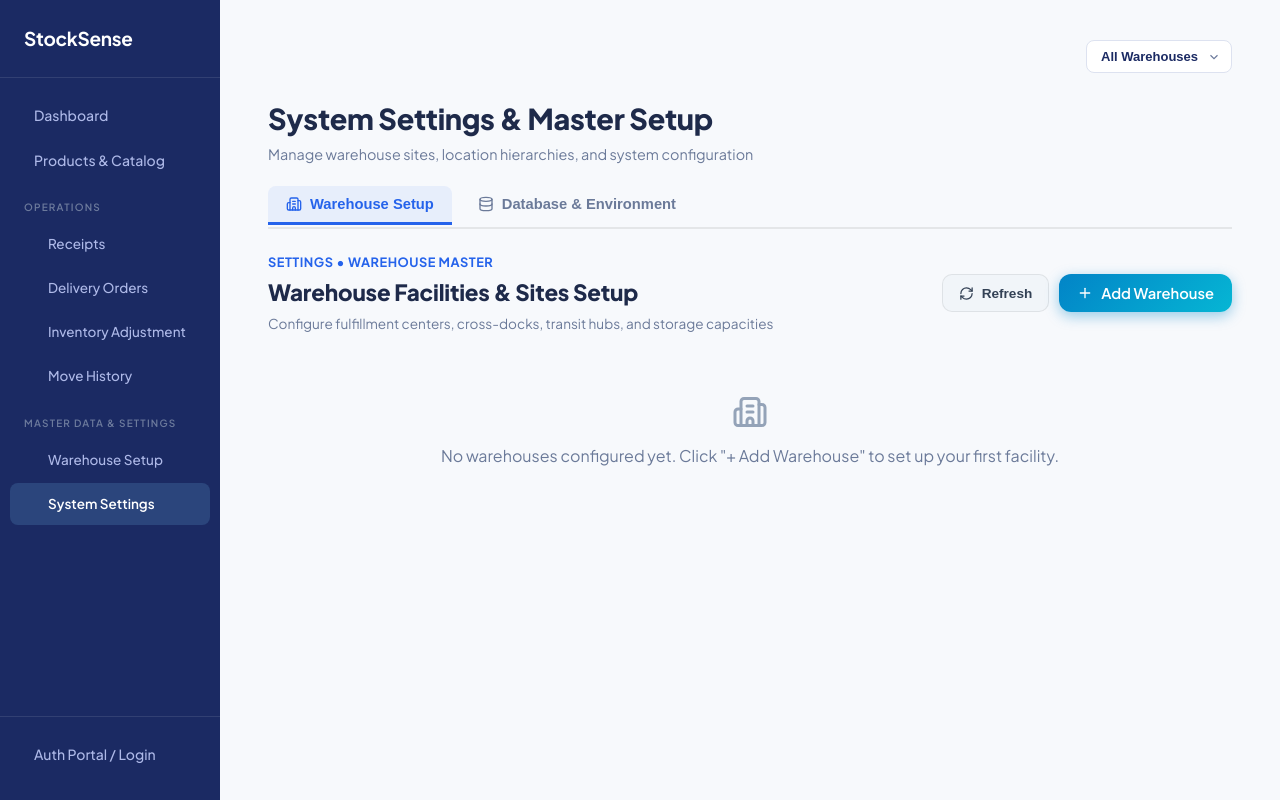
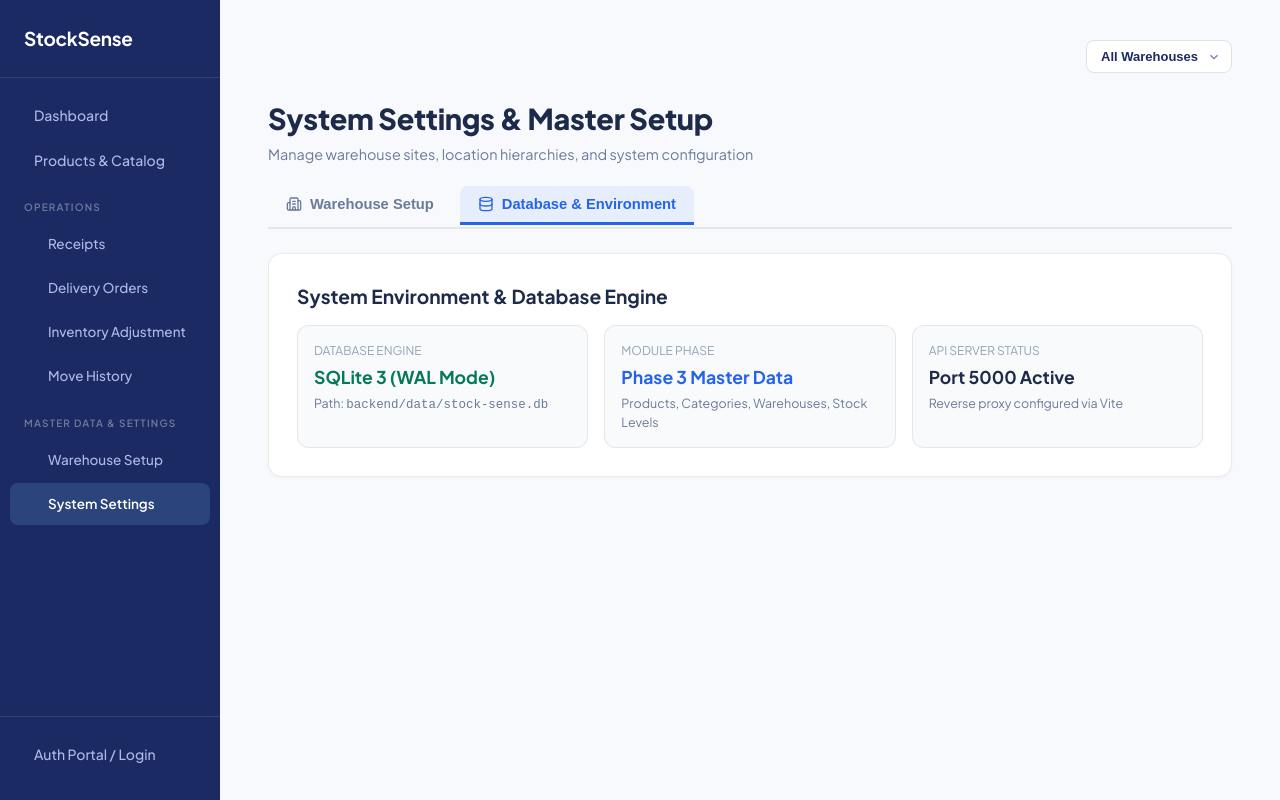
Before and after one commit to VaibhavRawat27/StockSense, a React (Vite) app in the folder frontend/: page /settings in a window 1280 px wide. Built offline with nearby package versions, Linux system fonts and the light colour scheme; no server answers.

Commit message:
fix: separate /settings and /settings/warehouse routes, default settings tab to Database & Environment

```diff
--- a/frontend/src/App.jsx
+++ b/frontend/src/App.jsx
@@ -9,6 +9,7 @@ import InventoryAdjustment from './pages/InventoryAdjustment';
 import ProductsPage from './pages/ProductsPage';
 import SettingsPage from './pages/SettingsPage';
 import AuthPage from './components/AuthPage';
+import WarehouseSettings from './components/master-data/WarehouseSettings';
 import './App.css';
 
 function App() {
@@ -27,7 +28,7 @@ function App() {
           <Route path="/operations/delivery" element={<DeliveryOrders />} />
           <Route path="/operations/adjustments" element={<InventoryAdjustment />} />
           <Route path="/settings" element={<SettingsPage />} />
-          <Route path="/settings/warehouse" element={<SettingsPage />} />
+          <Route path="/settings/warehouse" element={<WarehouseSettings />} />
           <Route path="/login" element={<AuthPage />} />
         </Routes>
       </main>
--- a/frontend/src/pages/SettingsPage.jsx
+++ b/frontend/src/pages/SettingsPage.jsx
@@ -14,7 +14,7 @@ const C = {
 };
 
 export default function SettingsPage() {
-  const [activeTab, setActiveTab] = useState('warehouse'); // 'warehouse' | 'general'
+  const [activeTab, setActiveTab] = useState('general'); // 'warehouse' | 'general'
 
   const tabs = [
     { key: 'warehouse', label: 'Warehouse Setup', icon: Building2 },
```
